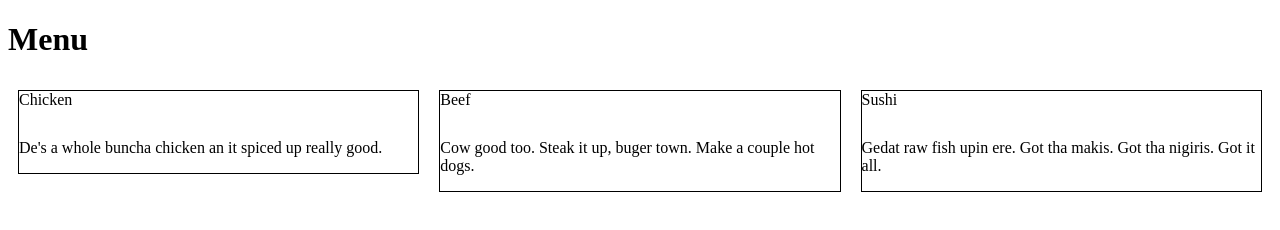
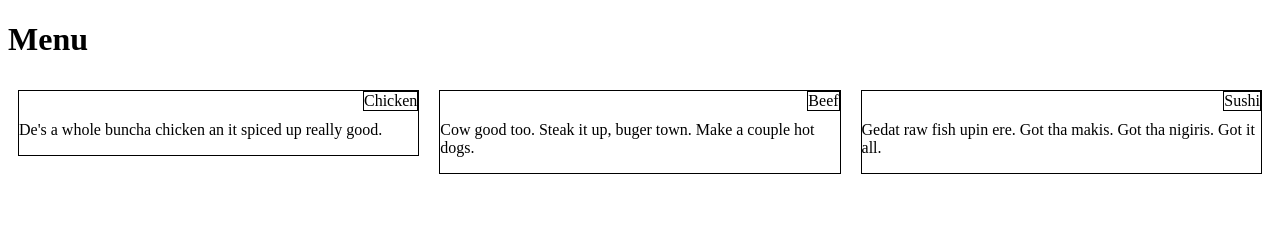
Before and after one commit to williamwest0520/coursera-webdev, a plain HTML site: page mod2Solution/index.html in a window 1280 px wide. Drawn offline with Linux system fonts and the light colour scheme.

Commit message:
Changed h2 to header

```diff
--- a/mod2Solution/css/main.css
+++ b/mod2Solution/css/main.css
@@ -12,7 +12,7 @@ section > div {
   position: relative;
 }
 
-h2 {
+header {
   position: absolute;
   top: 0px;
   right: 0px;
```
